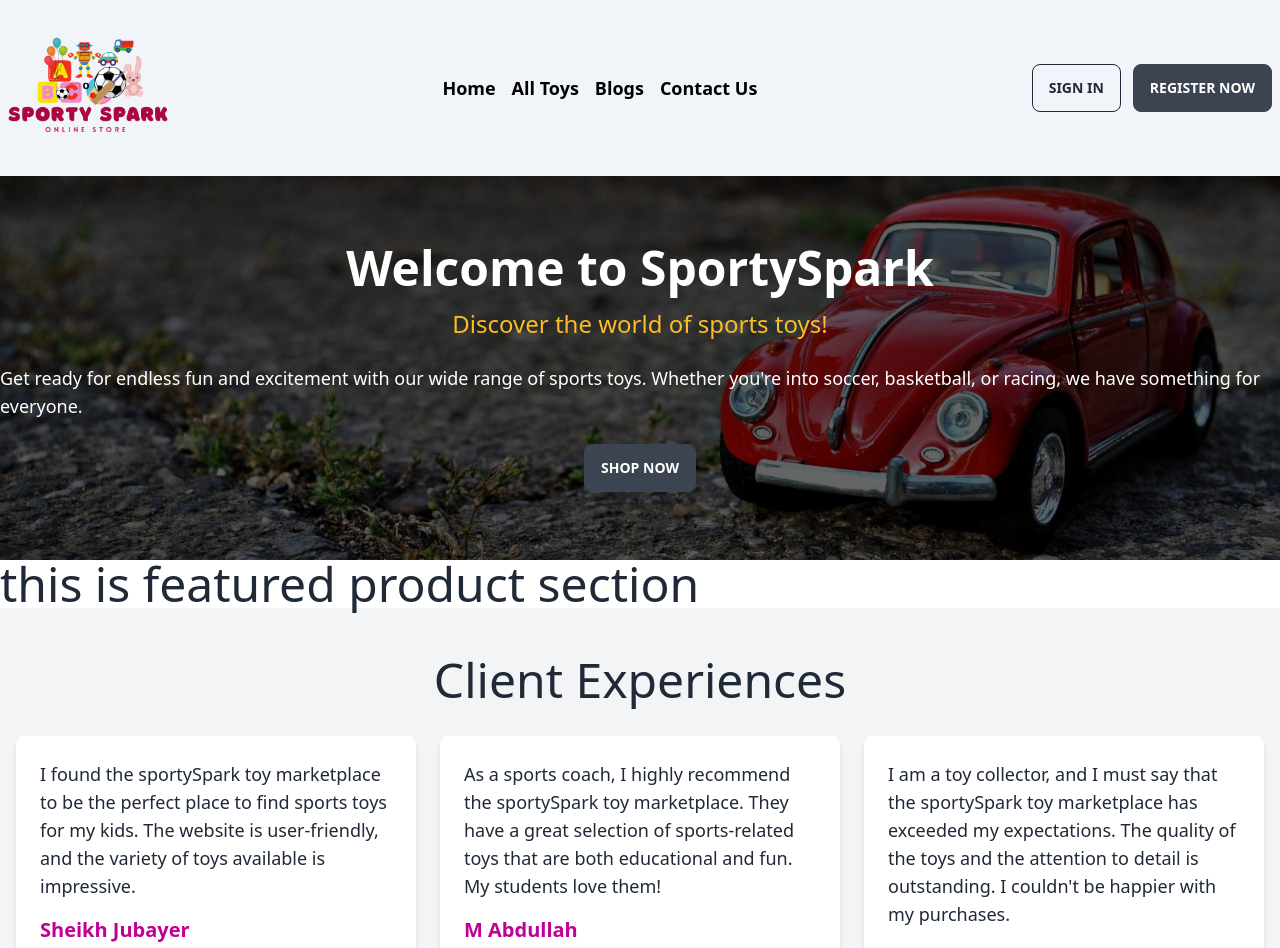
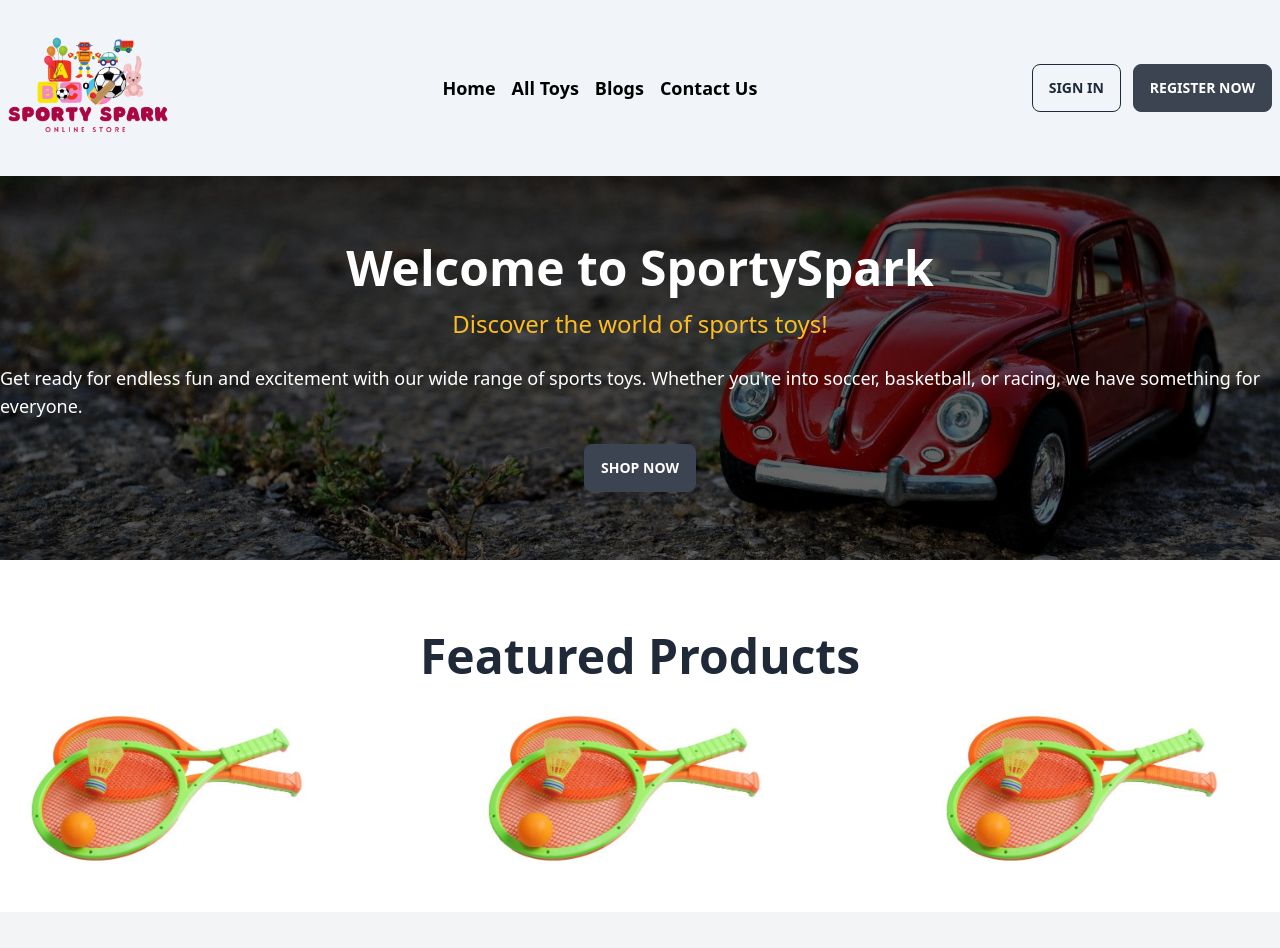
Before and after one commit to hazratshahjalal/SportySpark-client-side, a React (Vite) app: page / in a window 1280 px wide. Shown: the top 948 px of the page. Built offline with nearby package versions, Linux system fonts and the light colour scheme.

Commit message:
featured section functionality update

```diff
--- /dev/null
+++ b/src/components/Featured/Featured.css
@@ -0,0 +1,13 @@
+@keyframes marquee {
+  100% {
+    transform: translateX(-100%);
+  }
+
+  0% {
+    transform: translateX(100%);
+  }
+}
+
+.animate-marquee {
+  animation: marquee 24s linear infinite;
+}
--- a/src/components/Featured/Featured.jsx
+++ b/src/components/Featured/Featured.jsx
@@ -1,9 +1,43 @@
-import React from 'react';
+import React, { useState } from 'react';
+import toy1 from '../../assets/tennis.jpg';
+import toy2 from '../../assets/Transformer-Toy-Car.jpg';
+import toy3 from '../../assets/tennis1.jpg';
+import toy4 from '../../assets/tennis1.jpg';
+import toy5 from '../../assets/tennis1.jpg';
+import toy6 from '../../assets/tennis1.jpg';
+import toy7 from '../../assets/tennis1.jpg';
+import toy8 from '../../assets/tennis1.jpg';
+import toy9 from '../../assets/tennis1.jpg';
+import toy10 from '../../assets/tennis1.jpg';
+import '../Featured/Featured.css';
 
 const Featured = () => {
+  const toys = [toy10, toy9, toy8, toy7, toy6, toy5, toy4, toy3, toy2, toy1];
+  const [hoveredIndex, setHoveredIndex] = useState(null);
+
+  const handleMouseEnter = (index) => {
+    setHoveredIndex(index);
+  };
+
+  const handleMouseLeave = () => {
+    setHoveredIndex(null);
+  };
+
   return (
-    <div>
-      <h1 className="text-5xl">this is featured product section</h1>
+    <div className="overflow-hidden my-12">
+      <h1 className='text-5xl font-semibold text-center my-6'>Featured Products</h1>
+      <div className="flex w-full gap-20 space-x-20 animate-marquee justify-end">
+        {toys.map((toy, index) => (
+          <img
+            key={index}
+            src={toy}
+            alt={`Toy ${index + 1}`}
+            className={`w-50 h-40 transition-transform ${hoveredIndex === index ? 'scale-110' : ''}`}
+            onMouseEnter={() => handleMouseEnter(index)}
+            onMouseLeave={handleMouseLeave}
+          />
+        ))}
+      </div>
     </div>
   );
 };
```
